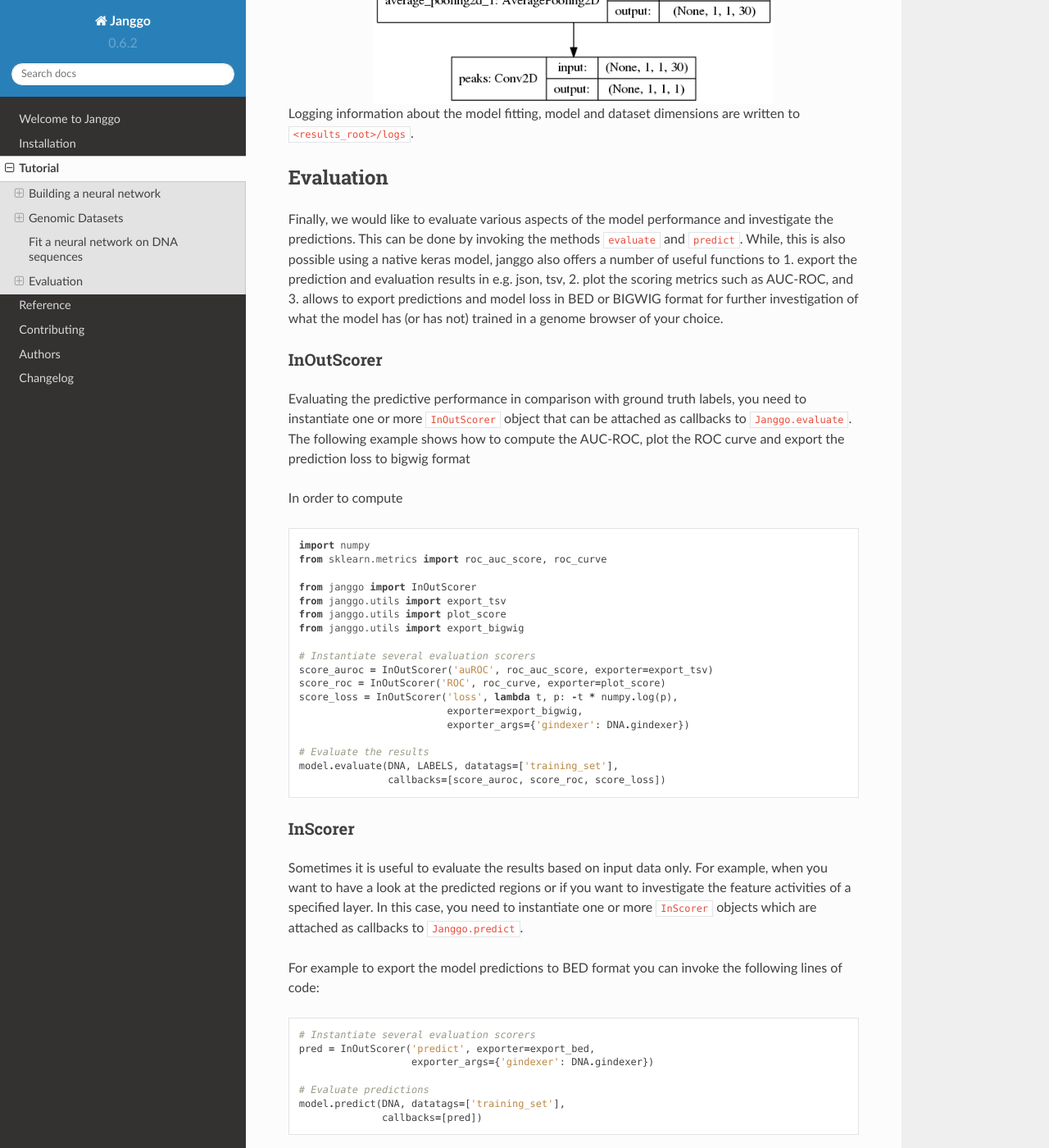
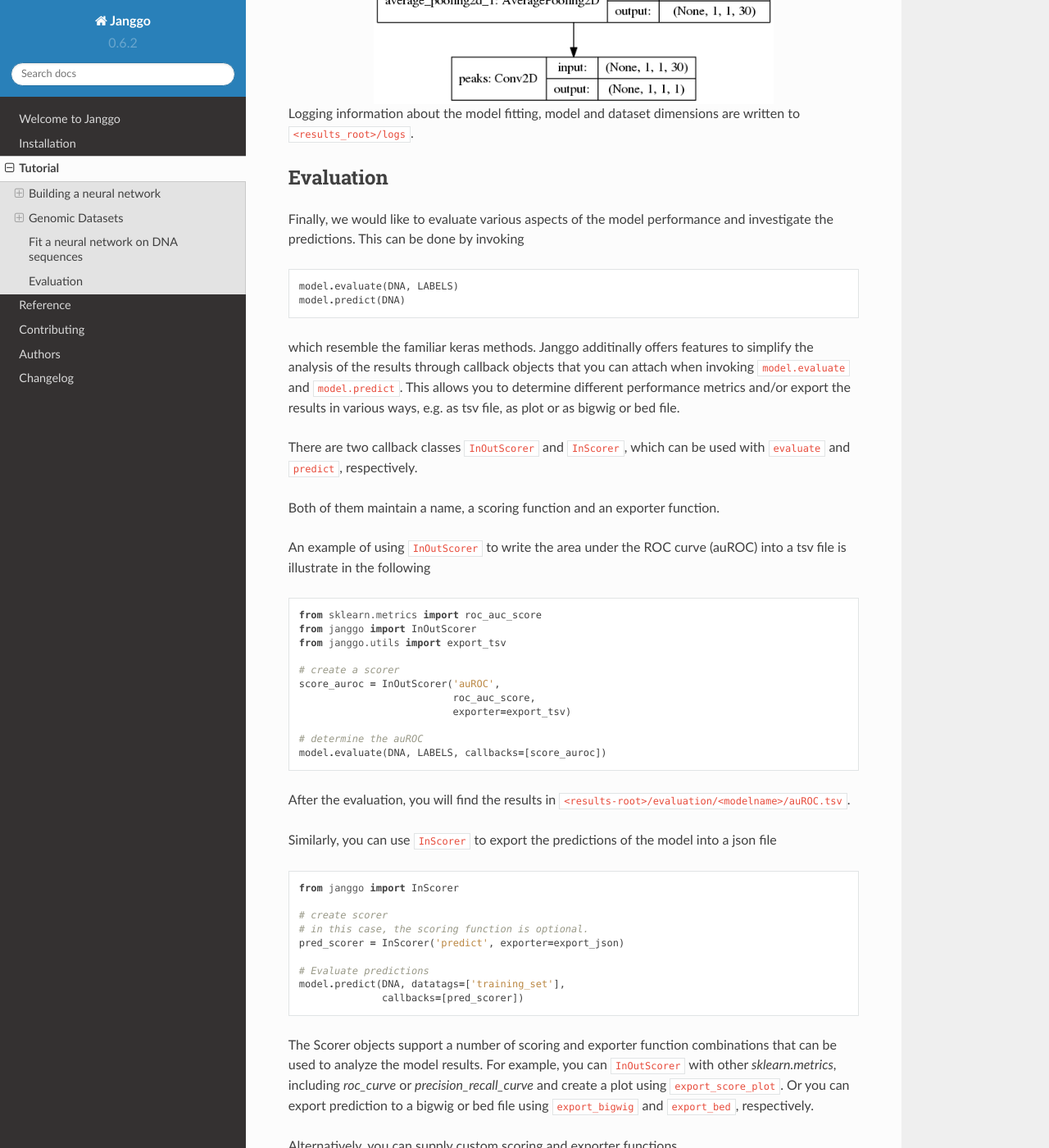
Before and after one commit to BIMSBbioinfo/janggu, a Sphinx documentation site: the page built from docs/tutorial.rst, in a window 1280 px wide and 1400 px high, scrolled down 6518 px. Shown: the whole window at 82% size. Built offline with Sphinx 7.4.7 and the Read the Docs theme 2.0.0, drawn with Linux system fonts in a browser that asks for light colours; some of the changed text lies outside the part shown.

Commit message:
Finished tutorial

```diff
--- a/docs/tutorial.rst
+++ b/docs/tutorial.rst
@@ -355,64 +355,77 @@ Evaluation
 ----------
 
 Finally, we would like to evaluate various aspects of the model performance
-and investigate the predictions. This can be done by invoking the
-methods :code:`evaluate` and :code:`predict`.
-While, this is also possible using a native keras model, janggo
-also offers a number of useful functions to 1. export the prediction
-and evaluation results in e.g. json, tsv, 2. plot the scoring metrics such as
-AUC-ROC, and 3. allows to export predictions and model loss in BED or BIGWIG
-format for further investigation of what the model has (or has not) trained
-in a genome browser of your choice.
+and investigate the predictions. This can be done by invoking
 
-InOutScorer
-^^^^^^^^^^^^^^^^^^^
-Evaluating the predictive performance in comparison with ground truth labels,
-you need to instantiate one or more :code:`InOutScorer` object that
-can be attached as callbacks to :code:`Janggo.evaluate`.
-The following example shows how to compute the AUC-ROC, plot the ROC curve
-and export the prediction loss to bigwig format
+.. code-block:: python
 
-In order to compute
+   model.evaluate(DNA, LABELS)
+   model.predict(DNA)
+
+which resemble the familiar keras methods.
+Janggo additinally offers features to simplify the
+analysis of the results through callback objects that you can
+attach when invoking
+:code:`model.evaluate` and :code:`model.predict`.
+This allows you to determine different performance metrics and/or
+export the results in various ways, e.g. as tsv file, as plot or
+as bigwig or bed file.
+
+There are two callback classes :code:`InOutScorer` and :code:`InScorer`,
+which can be used with :code:`evaluate` and :code:`predict`, respectively.
+
+Both of them maintain a name, a scoring function and an exporter function.
+
+An example of using :code:`InOutScorer` to
+write the area under the ROC curve (auROC)
+into a tsv file is illustrate in the following
 
 .. code:: python
 
-   import numpy
-   from sklearn.metrics import roc_auc_score, roc_curve
-
+   from sklearn.metrics import roc_auc_score
    from janggo import InOutScorer
    from janggo.utils import export_tsv
-   from janggo.utils import plot_score
-   from janggo.utils import export_bigwig
 
-   # Instantiate several evaluation scorers
-   score_auroc = InOutScorer('auROC', roc_auc_score, exporter=export_tsv)
-   score_roc = InOutScorer('ROC', roc_curve, exporter=plot_score)
-   score_loss = InOutScorer('loss', lambda t, p: -t * numpy.log(p),
-                            exporter=export_bigwig,
-                            exporter_args={'gindexer': DNA.gindexer})
+   # create a scorer
+   score_auroc = InOutScorer('auROC',
+                             roc_auc_score,
+                             exporter=export_tsv)
 
-   # Evaluate the results
-   model.evaluate(DNA, LABELS, datatags=['training_set'],
-                  callbacks=[score_auroc, score_roc, score_loss])
+   # determine the auROC
+   model.evaluate(DNA, LABELS, callbacks=[score_auroc])
 
+After the evaluation, you will find the results
+in :code:`<results-root>/evaluation/<modelname>/auROC.tsv`.
 
-InScorer
-^^^^^^^^^^^^^^^^^^^
-Sometimes it is useful to evaluate the results based on input data only.
-For example, when you want to have a look at the predicted regions
-or if you want to investigate the feature activities of a specified layer.
-In this case, you need to instantiate one or more :code:`InScorer` objects
-which are attached as callbacks to :code:`Janggo.predict`.
-
-For example to export the model predictions to BED format
-you can invoke the following lines of code:
+Similarly, you can use :code:`InScorer` to export the predictions
+of the model into a json file
 
 .. code:: python
 
-   # Instantiate several evaluation scorers
-   pred = InOutScorer('predict', exporter=export_bed,
-                      exporter_args={'gindexer': DNA.gindexer})
+   from janggo import InScorer
+
+   # create scorer
+   # in this case, the scoring function is optional.
+   pred_scorer = InScorer('predict', exporter=export_json)
 
    # Evaluate predictions
    model.predict(DNA, datatags=['training_set'],
-                 callbacks=[pred])
+                 callbacks=[pred_scorer])
+
+The Scorer objects support a number of scoring and exporter function
+combinations that can be used to analyze the model results.
+For example, you can :code:`InOutScorer` with other `sklearn.metrics`, including
+`roc_curve` or `precision_recall_curve` and create a plot using :code:`export_score_plot`.
+Or you can export prediction to a bigwig or bed file using :code:`export_bigwig`
+and :code:`export_bed`, respectively.
+
+Alternatively, you can supply custom scoring and exporter functions
+
+.. code:: python
+
+   # computes the per-data point loss
+   score_loss = InOutScorer('loss', lambda t, p: -t * numpy.log(p),
+                            exporter=export_json)
+
+Further examples are illustrated in the reference section and
+in the module :code:`janggo.utils`.
```
